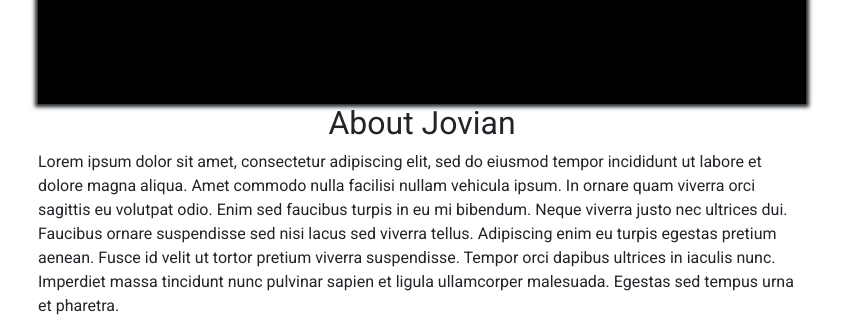
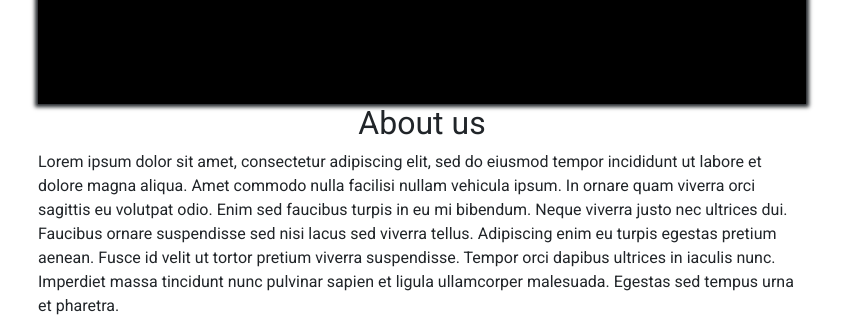
Before and after one commit to Tomo188/pythonbackend, a Flask app: page / in a window 1280 px wide. Shown: the part 464-783 px from the top of the page, without its empty margins (218-1061 px from the left). Run offline with Flask 2, Linux system fonts and the light colour scheme.

Commit message:
change name html

```diff
--- a/templates/home.html
+++ b/templates/home.html
@@ -14,7 +14,7 @@
 <body>
    <h1>IT Career</h1>
   <img src="https://wordypessimistickeygens.tomislavkrtalic.repl.co/static/banner.jpg">
-   <h2>About Jovian</h2>
+   <h2>About us</h2>
    <p>
      Lorem ipsum dolor sit amet, consectetur adipiscing elit, sed do eiusmod tempor incididunt ut labore et dolore magna aliqua. Amet commodo nulla facilisi nullam vehicula ipsum. In ornare quam viverra orci sagittis eu volutpat odio. Enim sed faucibus turpis in eu mi bibendum. Neque viverra justo nec ultrices dui. Faucibus ornare suspendisse sed nisi lacus sed viverra tellus. Adipiscing enim eu turpis egestas pretium aenean. Fusce id velit ut tortor pretium viverra suspendisse. Tempor orci dapibus ultrices in iaculis nunc. Imperdiet massa tincidunt nunc pulvinar sapien et ligula ullamcorper malesuada. Egestas sed tempus urna et pharetra.
    </p>
```
